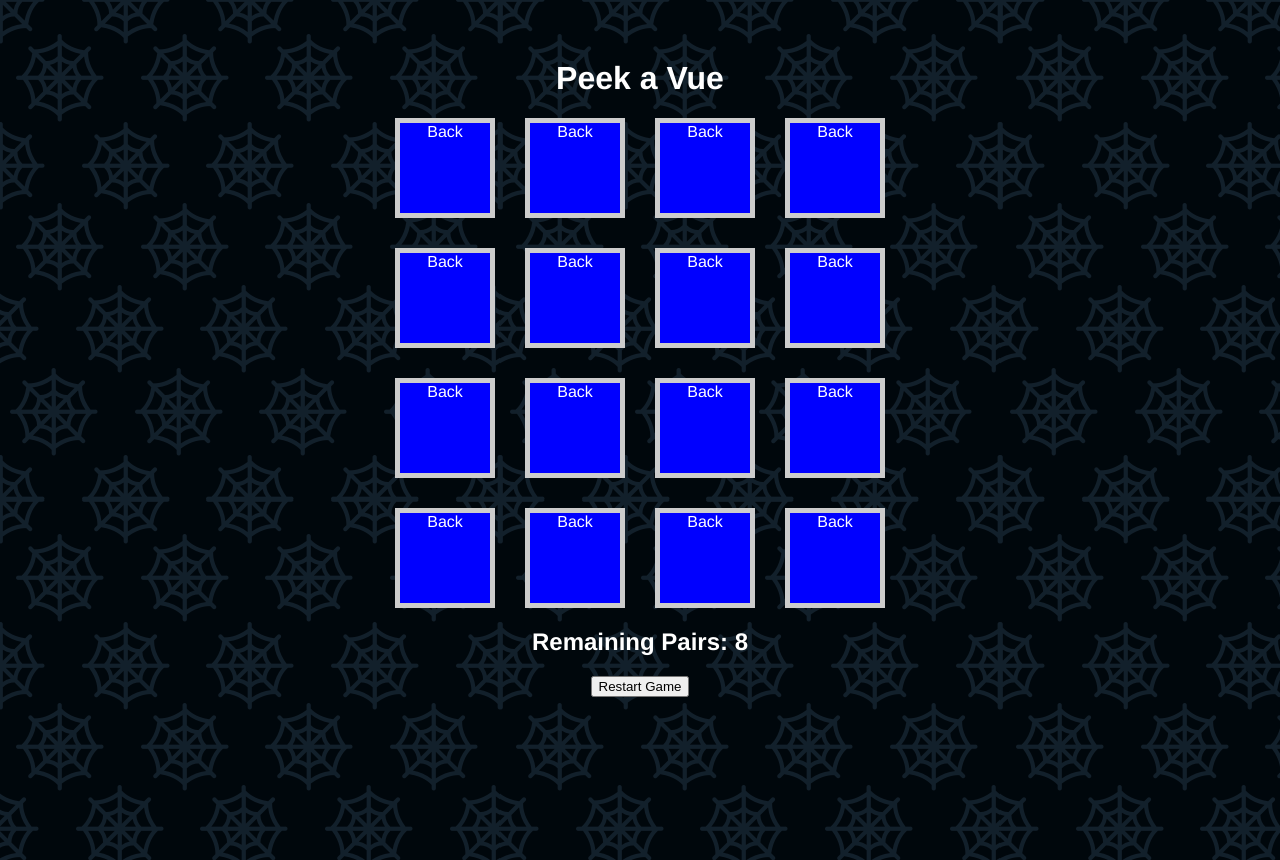
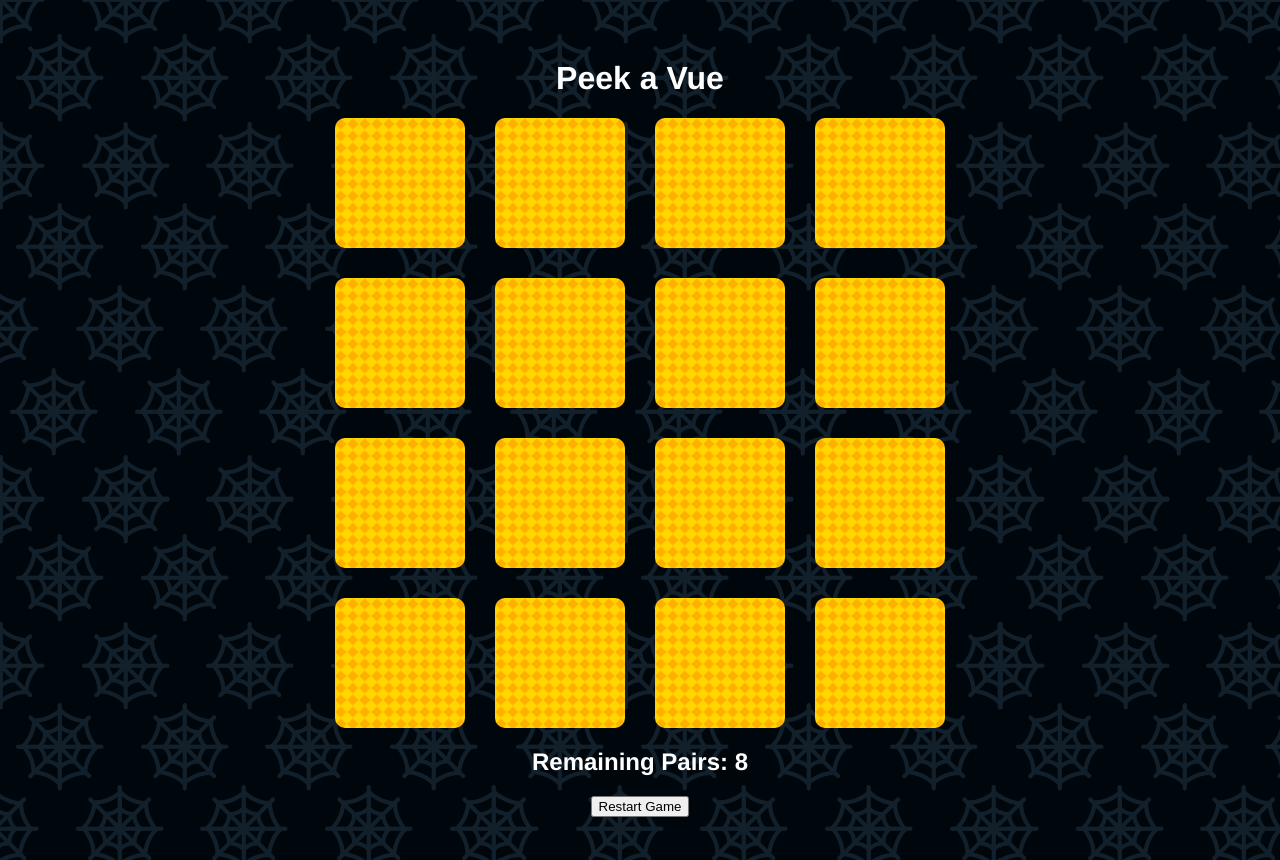
Before and after one commit to albertoaa/peek-a-vue, a Vue app: page / in a window 1280 px wide. Built offline with nearby package versions, Linux system fonts and the light colour scheme.

Commit message:
feat: adding card faceValue styles

```diff
--- a/src/App.vue
+++ b/src/App.vue
@@ -150,8 +150,8 @@ h1 {
 .game-board {
   display: grid;
   justify-content: center;
-  grid-template-columns: 100px 100px 100px 100px;
-  grid-template-rows: 100px 100px 100px 100px;
+  grid-template-columns: repeat(4, 130px);
+  grid-template-rows: repeat(4, 130px);
   grid-column-gap: 30px;
   grid-row-gap: 30px;
 }
--- a/src/components/Card.vue
+++ b/src/components/Card.vue
@@ -1,7 +1,10 @@
 <template>
   <div class="card" @click="selectCard">
-    <div v-if="visible" class="card-face is-front">{{ value }} - {{ position }}</div>
-    <div v-else class="card-face is-back">Back</div>
+    <div v-if="visible" class="card-face is-front">
+      {{ value }}
+      <img v-if="matched" src="../../public/images/checkmark.svg" class="icon-checkmark" />
+    </div>
+    <div v-else class="card-face is-back"></div>
   </div>
 </template>
 
@@ -38,7 +41,6 @@ export default {
 
 <style>
 .card {
-  border: 5px solid #ccc;
   position: relative;
 }
 
@@ -46,15 +48,23 @@ export default {
   width: 100%;
   height: 100%;
   position: absolute;
+  border-radius: 10px;
 }
 
 .card-face.is-front {
-  background-color: red;
+  background-image: url('../../public/images/card-bg.png');
   color: white;
 }
 
 .card-face.is-back {
   background-color: blue;
   color: white;
+  background-image: url('../../public/images/card-bg-empty.png');
+}
+
+.icon-checkmark {
+  position: absolute;
+  right: 5px;
+  bottom: 5px;
 }
 </style>
```
